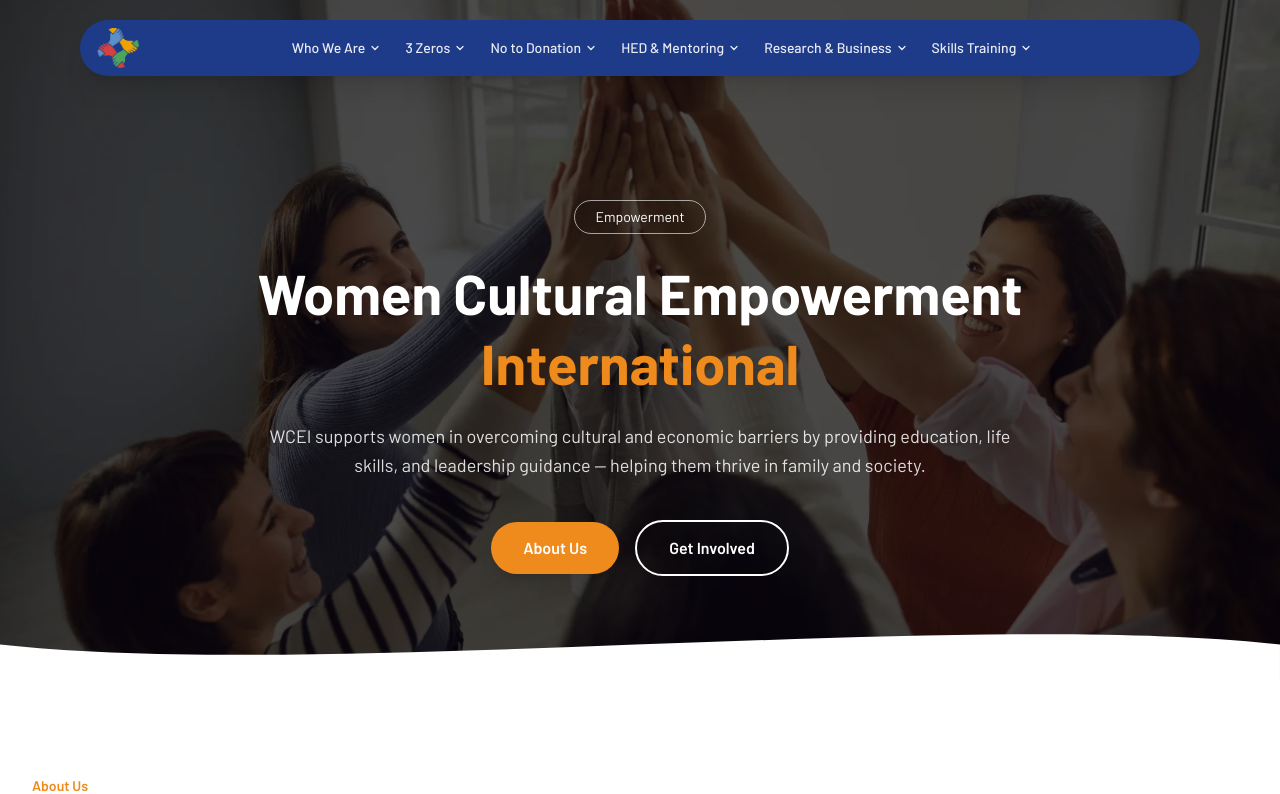
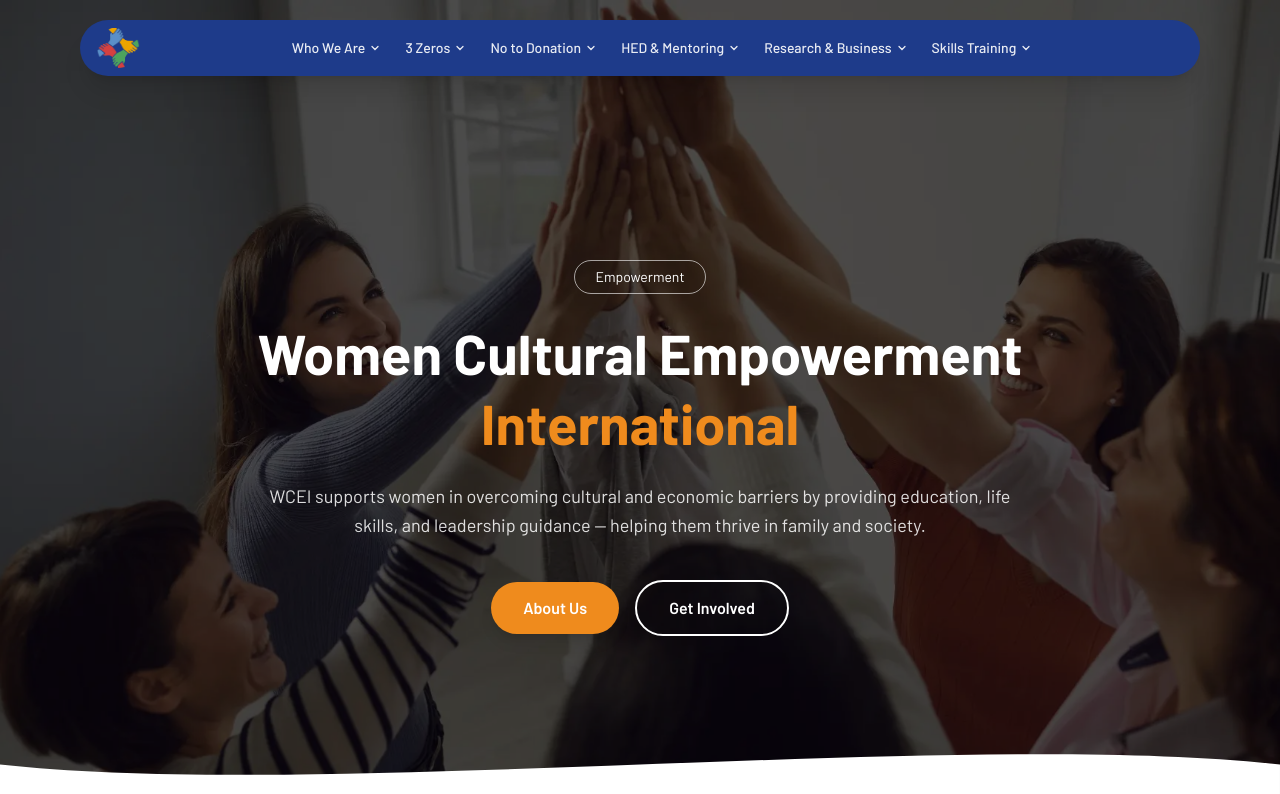
Before and after one commit to atifjan2019/wceia, a Next.js app: page / in a window 1280 px wide. Shown: the top 794 px of the page. Built offline with nearby package versions, Linux system fonts and the light colour scheme.

Commit message:
style: Add --font-sans CSS variable definition.

```diff
--- a/app/components/HeroSection.js
+++ b/app/components/HeroSection.js
@@ -1,6 +1,6 @@
 export default function HeroSection() {
   return (
-    <section className="relative min-h-[580px] md:min-h-[680px] flex items-center justify-center overflow-hidden">
+    <section className="relative h-screen flex items-center justify-center overflow-hidden">
       {/* Background Image */}
       <div
         className="absolute inset-0 bg-cover bg-center bg-no-repeat"
--- a/app/globals.css
+++ b/app/globals.css
@@ -5,4 +5,5 @@
   --color-primary-dark: #152c6b;
   --color-accent: #EF8B1D;
   --color-accent-hover: #d97a12;
+  --font-sans: var(--font-barlow), sans-serif;
 }
```
